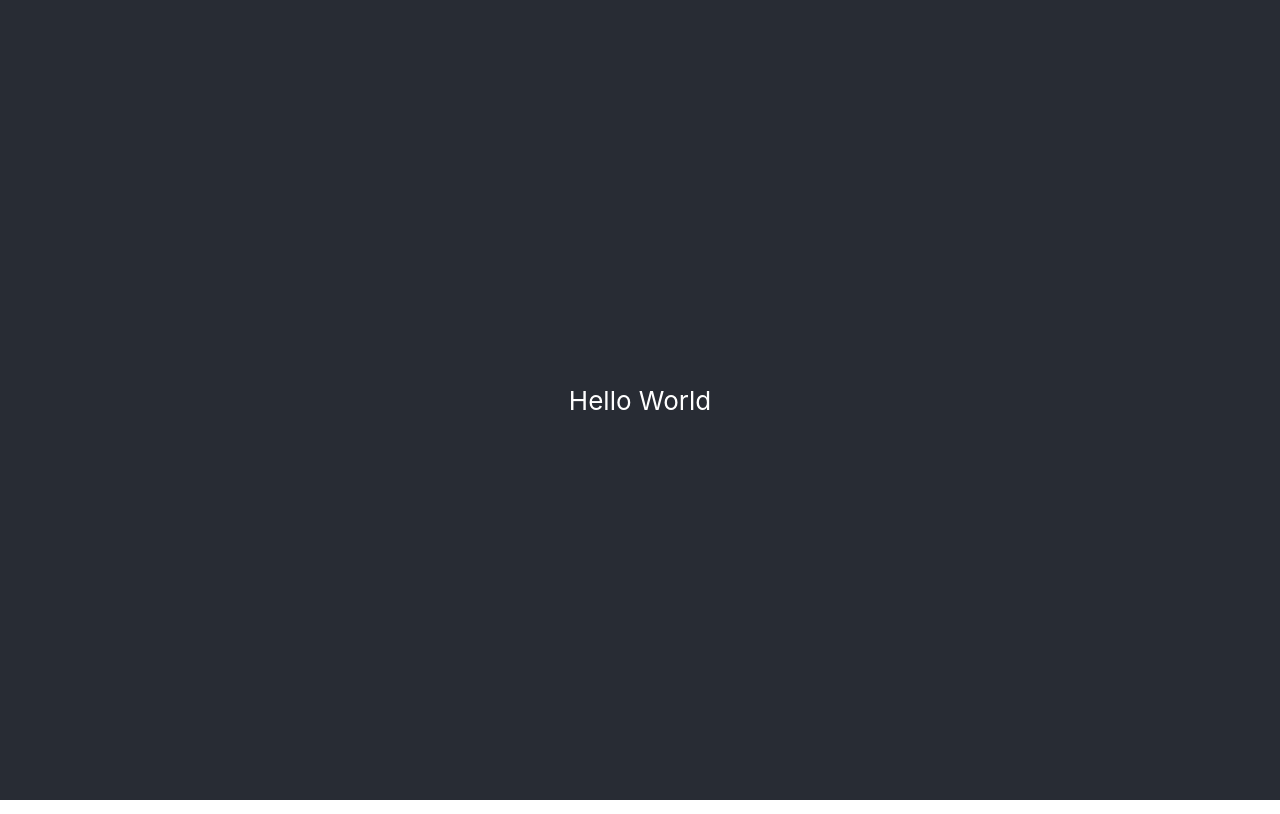
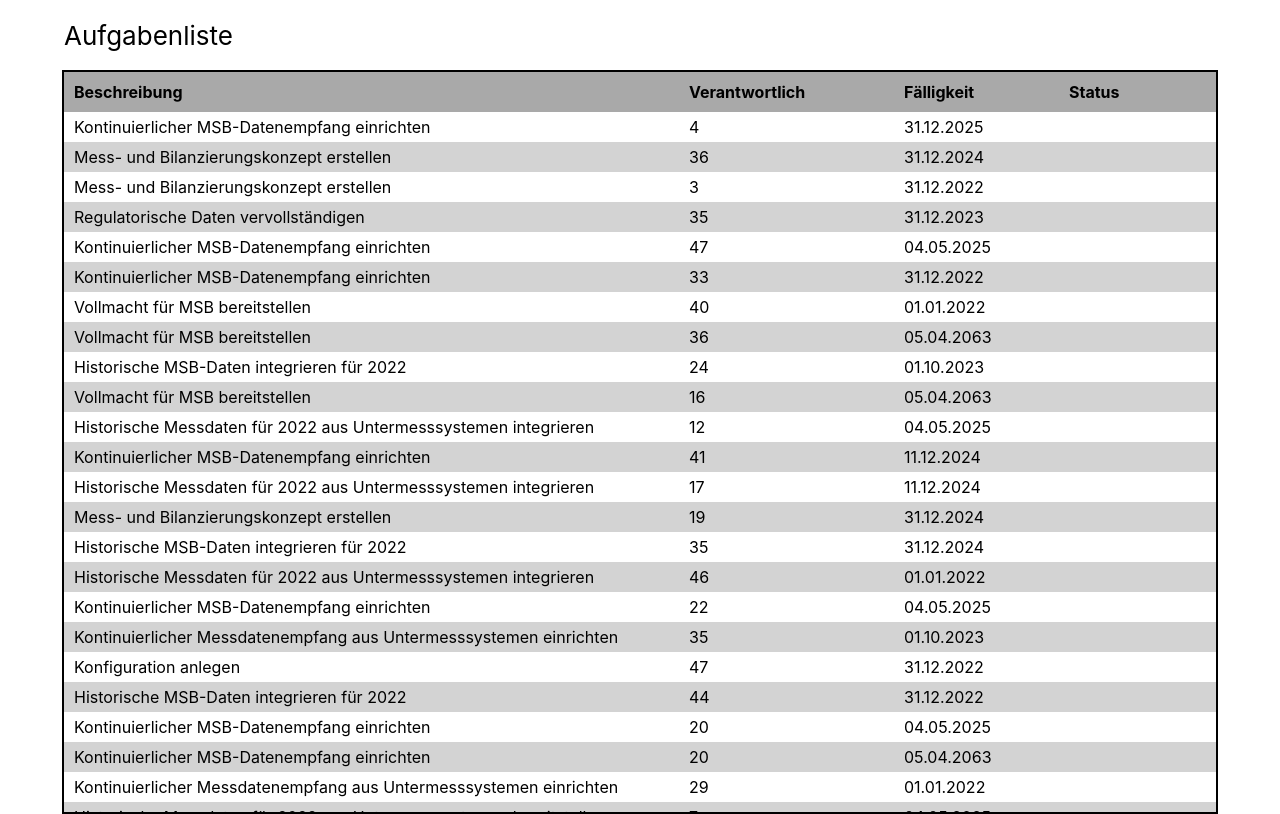
Before and after one commit to denczo/taskify, a React (Create React App) app: page / in a window 1280 px wide. Built offline with nearby package versions, Linux system fonts and the light colour scheme; data requests are answered from the project's data file.

Commit message:
ADD: table with content

```diff
--- a/src/App.css
+++ b/src/App.css
@@ -1,14 +1,27 @@
 .App {
-  text-align: center;
+  /* text-align: center; */
+  display: flex;
+  flex-direction: column;
+  min-height: 100vh;
 }
 
 .App-header {
-  background-color: #282c34;
-  min-height: 100vh;
   display: flex;
-  flex-direction: column;
-  align-items: center;
+  height: 70px;
   justify-content: center;
   font-size: calc(10px + 2vmin);
-  color: white;
+  /* background-color: aqua; */
 }
+
+#headerContent{
+  display: flex;
+  width: 90%;
+  align-items: center;
+}
+
+#content{
+  flex: 1;
+  display: flex;
+  justify-content: center;
+  width: 100%;
+}
--- a/src/App.tsx
+++ b/src/App.tsx
@@ -1,12 +1,18 @@
-import React from "react";
 import "./App.css";
+import Tabel from "./components/Tabel/Tabel";
 
 function App() {
+
   return (
     <div className="App">
       <header className="App-header">
-        Hello World
+        <div id="headerContent">
+          Aufgabenliste
+        </div>
       </header>
+      <div id="content">
+        <Tabel />
+      </div>
     </div>
   );
 }
--- /dev/null
+++ b/src/components/Row/Row.css
@@ -0,0 +1,16 @@
+.row{
+    display: flex;
+    flex-direction: row;
+    width: 100%;
+    align-items: center;
+}
+
+.row div{
+    margin-left: 5px;
+    padding: 5px;
+    height: 100%;
+}
+
+.row:nth-child(even) {
+    background-color: lightgray;
+}
--- /dev/null
+++ b/src/components/Row/Row.tsx
@@ -0,0 +1,23 @@
+import "./Row.css";
+
+interface Task {
+  id: number,
+  label: String,
+  responsible: number,
+  dueDate: String,
+  done: boolean
+}
+
+const Row = ({data} : {data: Task}) => {
+
+  return (
+    <div className="row">
+          <div style={{minWidth: '600px'}}>{data.label}</div>
+          <div style={{minWidth: '200px'}}>{data.responsible}</div>
+          <div style={{minWidth: '150px'}}>{data.dueDate}</div>
+          <div style={{minWidth: '100px'}}>{data.done}</div>
+    </div>
+  );
+}
+
+export default Row;
--- /dev/null
+++ b/src/components/Tabel/Tabel.css
@@ -0,0 +1,9 @@
+.tabel{
+    display: flex;
+    flex-direction: column;
+    justify-content: center;
+    width: 90%;
+    border: 2px solid black;
+    height: max-content;
+    align-self: center;
+}
--- /dev/null
+++ b/src/components/Tabel/Tabel.tsx
@@ -0,0 +1,46 @@
+import { useEffect, useState } from "react";
+import TabelHeader from "../TabelHeader.tsx/TabelHeader";
+import "./Tabel.css";
+import Row from "../Row/Row";
+
+interface Task {
+    id: number,
+    label: String,
+    responsible: number,
+    dueDate: String,
+    done: boolean
+}
+
+const Tabel = () => {
+
+    const [tasks, setTasks] = useState<Task[]>([]);
+
+    const fetchData = async () => {
+        const response = await fetch('http://localhost:3004/todos/');
+        const data = await response.json();
+        return data as Task[];
+    }
+
+    useEffect(() => {
+        const fetchDataAndSetState = async () => {
+            try {
+                const data = await fetchData();
+                setTasks(data);
+            } catch (error) {
+                console.error('Error fetching data:', error);
+            }
+        };
+
+        fetchDataAndSetState();
+    }, [])
+
+    return (<div className="tabel">
+        <TabelHeader />
+        <div style={{height: '700px', overflowY: 'scroll', overflowX: 'hidden'}}>
+        {tasks.map(task => <Row data={task} key={task.id} />)}
+        </div>
+    </div>
+    );
+}
+
+export default Tabel;
--- /dev/null
+++ b/src/components/TabelHeader.tsx/TabelHeader.css
@@ -0,0 +1,12 @@
+.tabelHeader{
+    display: flex;
+    background-color: darkgray;
+    font-weight: bold;
+    padding: 5px 0px 5px 0px;
+    width: 100%;
+}
+
+.tabelHeader div{
+    margin-left: 5px;
+    padding: 5px;
+}
--- /dev/null
+++ b/src/components/TabelHeader.tsx/TabelHeader.tsx
@@ -0,0 +1,15 @@
+import "./TabelHeader.css";
+
+const TabelHeader = () => {
+
+  return (
+    <div className="tabelHeader">
+          <div style={{minWidth: '600px'}}>{"Beschreibung"}</div>
+          <div style={{minWidth: '200px'}}>{"Verantwortlich"}</div>
+          <div style={{minWidth: '150px'}}>{"Fälligkeit"}</div>
+          <div style={{minWidth: '100px'}}>{"Status"}</div>
+    </div>
+  );
+}
+
+export default TabelHeader;
```
